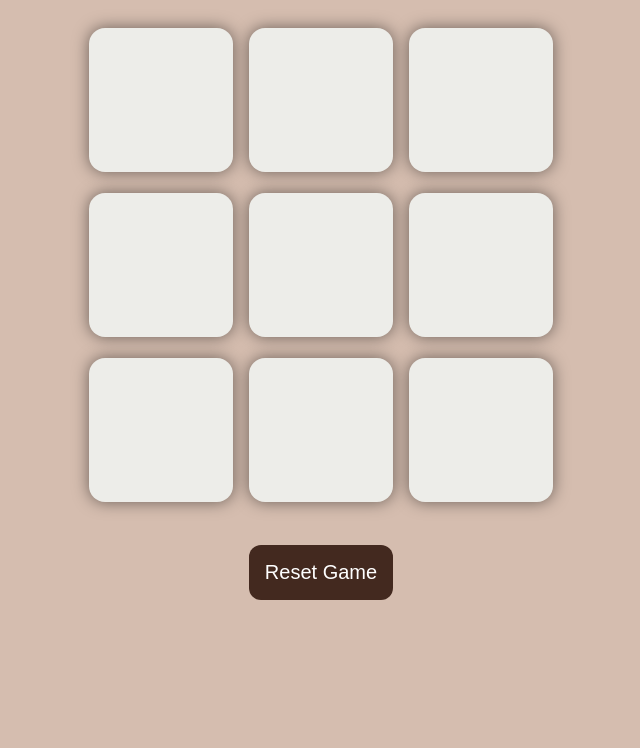
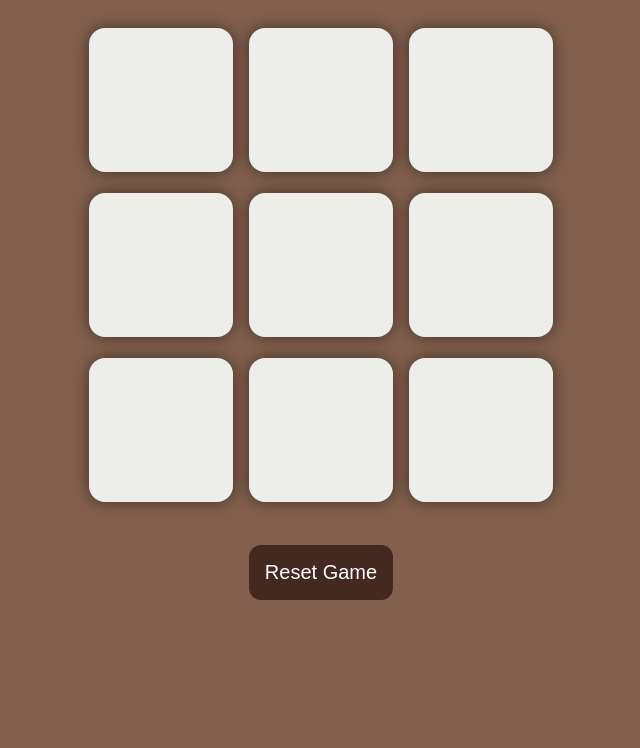
Before and after one commit to Khanasif1221/tic-tac-toe, a plain HTML site: page index.html in a window 1280 px wide. Shown: the part 52-800 px from the top of the page, without its empty margins (319-959 px from the left). Drawn offline with Linux system fonts and the light colour scheme.

Commit message:
change bc

```diff
--- a/index.css
+++ b/index.css
@@ -4,7 +4,7 @@
 }
 
 body{
-   background-color: #d5bdaf;
+   background-color: #82604d;
    /*background-image: url('C:/Users/Aasif Khan/Pictures/Saved Pictures/3d59dae7686dd2a95068a211edb18d34.jpg');
    background-size: cover;
    background-position: center; */
```
